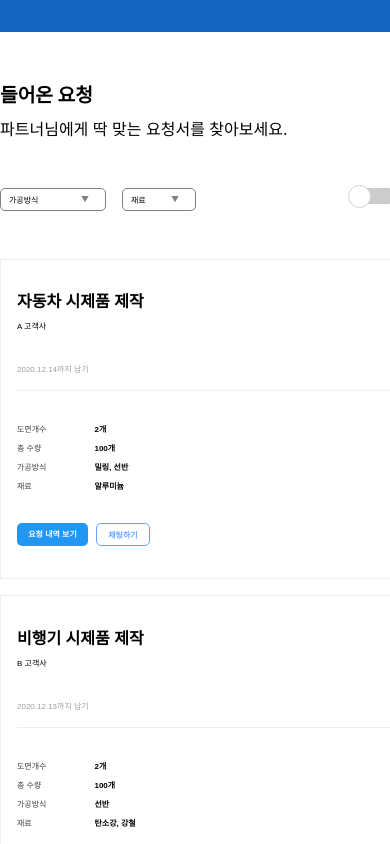
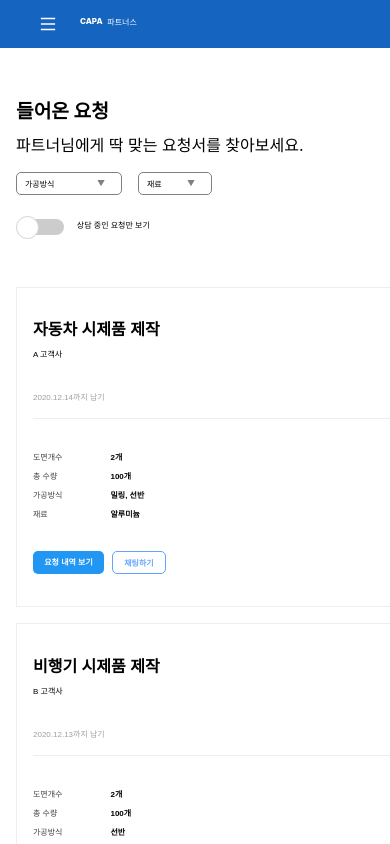
Before and after one commit to Captainjack-kor/capaTest, a React (Create React App) app in the folder capa/: page / in a window 390 px wide. Shown: the top 844 px of the page. Built offline with nearby package versions, Linux system fonts and the light colour scheme.

Commit message:
responsiveMobile check2

```diff
--- a/capa/src/App.js
+++ b/capa/src/App.js
@@ -2,7 +2,6 @@ import React from 'react';
 import './App.css';
 import Header from "../src/components/Header";
 import MainContents from "../src/components/MainContents";
-import MobileHeader from "../src/components/MobileHeader";
 import { useMediaQuery } from "react-responsive";
 
 
@@ -22,10 +21,12 @@ function App() {
 
   return (
     <>
-      {isPc && (
+      <Header />
+      <MainContents />
+
+      {/* {isPc && (
         <>
-          <Header />
-          <MainContents />
+
         </>
       )}
 
@@ -38,10 +39,10 @@ function App() {
 
       {isMobile && (
         <>
-          <MobileHeader />
+          <Header />
           <MainContents />
         </>
-      )}
+      )} */}
 
     </>
   );
--- a/capa/src/components/Header.js
+++ b/capa/src/components/Header.js
@@ -1,4 +1,4 @@
-import { BankOutlined } from '@ant-design/icons';
+import { BankOutlined, MenuOutlined } from '@ant-design/icons';
 import "../style/Header.css";
 
 const Header = () => {
@@ -6,10 +6,11 @@ const Header = () => {
     <>
       <div id="header">
         <div className="leftHeaderContents">
+          <MenuOutlined className="mobileMenuBtn"/>
           <div className="capaLogo"> CAPA </div>
           <div className="capaLogoName"> 파트너스 </div>
         </div>
-        <div className="rightHeaderContents">
+        <div className="rightHeaderContents" media="screen and (min-width: 768px) and (max-width: 1024px)" >
           <div className="companyToManuf">  <BankOutlined /> A 가공 업체 </div>
           <div> | </div>
           <div className="logoutLogo"> 로그아웃 </div>
--- a/capa/src/components/MainContents.js
+++ b/capa/src/components/MainContents.js
@@ -57,7 +57,7 @@ const MainContents = () => {
               </div>
             </div>
           </div>
-          <div>
+          <div className="toggleWithDiscPosition">
             <div>
               <label className="switch">
                 <input type="checkbox" onChange={onChange}/>
--- a/capa/src/components/MobileHeader.js
+++ /dev/null
@@ -1,13 +0,0 @@
-import "../style/MobileHeader.css";
-
-const MobileHeader = () => {
-  return (
-    <>
-      <div id="mobileHeader">
-
-      </div>
-    </>
-  );
-}
-
-export default MobileHeader;
--- a/capa/src/style/Header.css
+++ b/capa/src/style/Header.css
@@ -44,3 +44,51 @@
 .leftHeaderContents {
   margin-top: 1rem;
 }
+
+.mobileMenuBtn {
+  display: none;
+}
+
+@media screen and ( max-width:767px ) {
+  #header {
+    display: flex;
+    /* flex-direction: row; */
+    justify-content: space-between;
+    top: 0%;
+    width: 100%;
+    background-color: #1565c0;
+    color: white;
+    height: 3rem;
+  }
+
+  #header > div {
+    display: flex;
+    /* margin-top: 0.8rem; */
+    margin-left: 2.5rem;
+    padding-right: 0rem;
+  }
+
+  .capaLogo {
+    font-size: 0.5rem;
+    font-weight: 800;
+    margin-left: 1.5rem;
+    margin-right: 0.3rem;
+  }
+
+  .capaLogoName {
+    font-size: 0.5rem;
+  }
+
+  .rightHeaderContents > div {
+    display: none;
+  }
+
+  .mobileMenuBtn {
+    display: block;
+  }
+
+  .mobileMenuBtn:hover {
+    cursor: pointer;
+  }
+
+}
--- a/capa/src/style/MainContents.css
+++ b/capa/src/style/MainContents.css
@@ -3,6 +3,7 @@
   flex-direction: row;
   height: 100vh;
 }
+
 
 .leftSpace {
   flex: 1;
@@ -193,3 +194,28 @@ input:checked + .slider:before {
 .nothingInhere > div {
   margin-top: 2.8rem;
 }
+
+@media screen and ( max-width:767px ) {
+  #mainContents {
+    display: flex;
+    height: 100vh;
+    /* width: 100%; */
+    margin-left: 1rem;
+  }
+
+  .toggleComponentsPosition {
+    display: flex;
+    flex-direction: column;
+    margin-top: 1rem;
+  }
+
+  .toggleComponentsPosition > div {
+    display: flex;
+    /* flex-direction: column; */
+  }
+
+  .toggleWithDiscPosition {
+    margin-left: 0.5rem;
+    margin-top: 1.5rem;
+  }
+}
--- a/capa/src/style/MainContentsList.css
+++ b/capa/src/style/MainContentsList.css
@@ -114,3 +114,8 @@
   margin-left: 3rem;
   font-weight: bold;
 }
+
+
+@media ( max-width:767px ) {
+
+}
--- a/capa/src/style/MobileHeader.css
+++ /dev/null
@@ -1,9 +0,0 @@
-#mobileHeader {
-  display: flex;
-  justify-content: space-between;
-  top: 0%;
-  width: 100%;
-  background-color: #1565c0;
-  color: white;
-  height: 2rem;
-}
```
